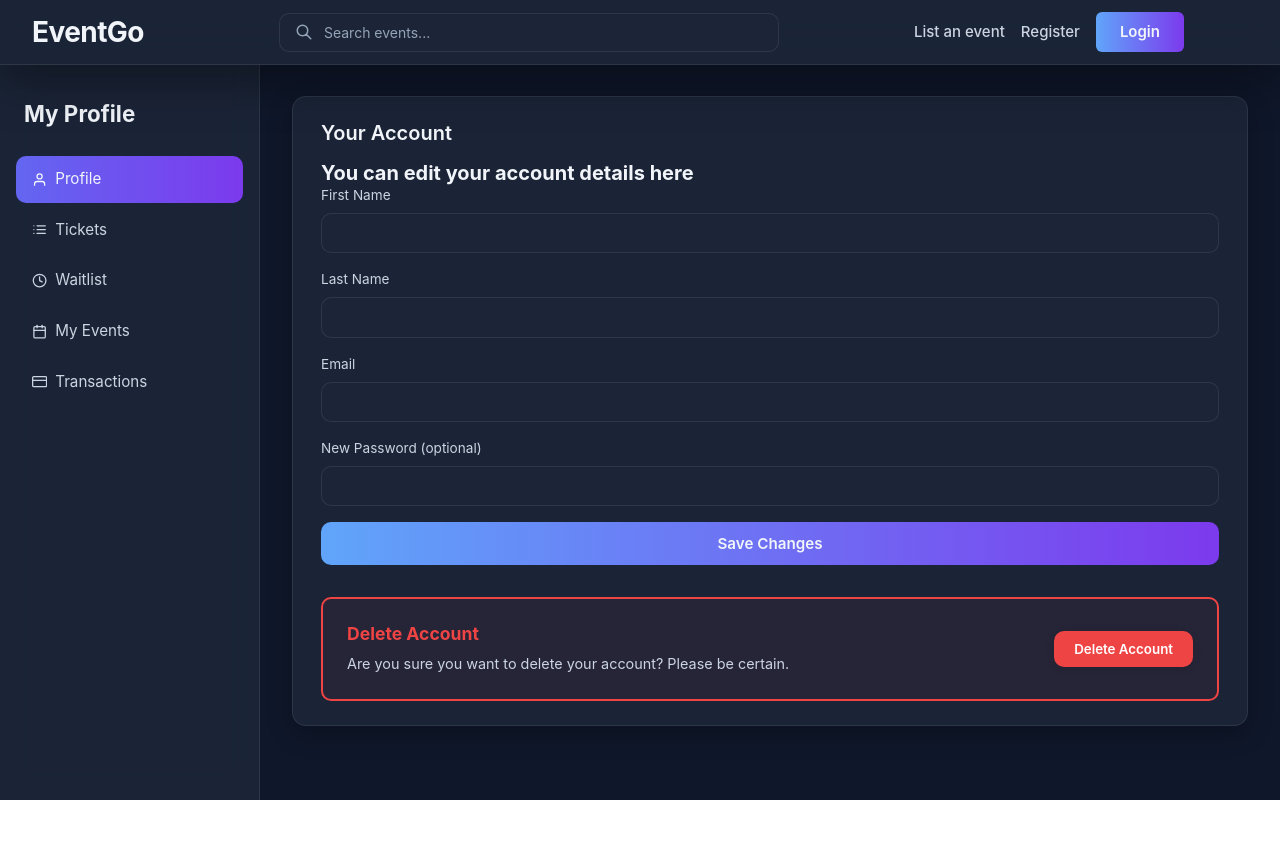
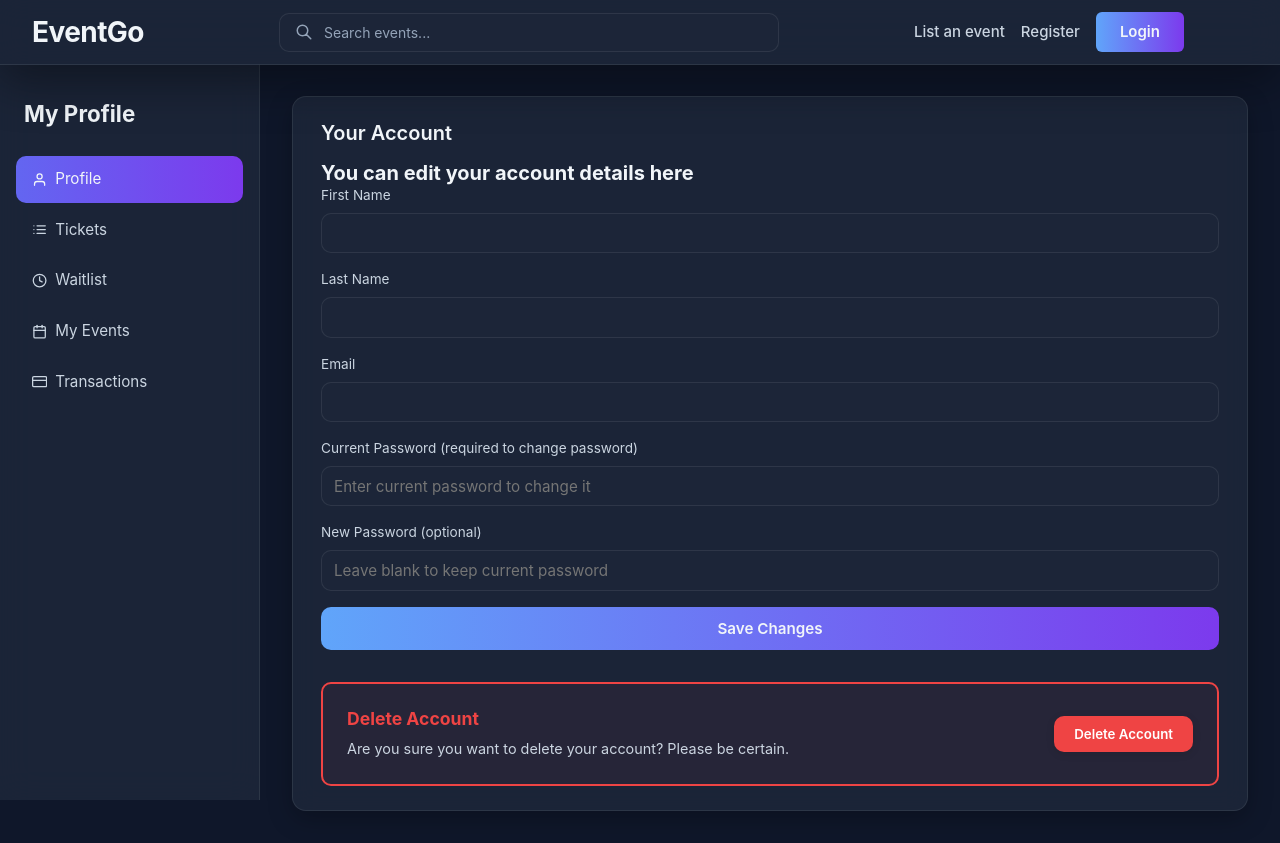
Before and after one commit to mpokorn/EventGo, a React (Vite) app in the folder frontend/: page /profile in a window 1280 px wide. Before the commit the page ends 800 px from the top, so only its background shows below. Built offline with nearby package versions, Linux system fonts and the light colour scheme; no server answers.

Commit message:
added more robust password change

```diff
--- a/frontend/src/pages/Profile.jsx
+++ b/frontend/src/pages/Profile.jsx
@@ -37,6 +37,7 @@ export default function Profile() {
     first_name: user?.first_name || "",
     last_name: user?.last_name || "",
     email: user?.email || "",
+    oldPassword: "",
     password: ""
   });
 
@@ -57,6 +58,7 @@ export default function Profile() {
         first_name: user.first_name || "",
         last_name: user.last_name || "",
         email: user.email || "",
+        oldPassword: "",
         password: ""
       });
     }
@@ -126,16 +128,31 @@ export default function Profile() {
 
   const handleSave = async (e) => {
     e.preventDefault();
+    setError("");
+    setSuccess("");
+
+    // Validate password change logic
+    if (profileData.password && !profileData.oldPassword) {
+      setError("Please enter your current password to change it.");
+      return;
+    }
+
     setSaving(true);
 
     try {
       const payload = { ...profileData };
-      if (!payload.password) delete payload.password;
+      if (!payload.password) {
+        delete payload.password;
+        delete payload.oldPassword;
+      }
 
       await api.put(`/users/${user.id}`, payload);
       setSuccess("Profile updated!");
+
+      // Clear password fields after successful update
+      setProfileData(prev => ({ ...prev, oldPassword: "", password: "" }));
     } catch (err) {
-      setError("Failed to update profile.");
+      setError(err.response?.data?.message || "Failed to update profile.");
     } finally {
       setSaving(false);
     }
--- a/frontend/src/pages/profile_sections/ProfileAccount.jsx
+++ b/frontend/src/pages/profile_sections/ProfileAccount.jsx
@@ -55,8 +55,25 @@ export default function ProfileAccount({ profileData, handleChange, handleSave,
         </div>
 
         <div className="form-row">
+          <label>Current Password (required to change password)</label>
+          <input
+            name="oldPassword"
+            type="password"
+            value={profileData.oldPassword || ''}
+            onChange={handleChange}
+            placeholder="Enter current password to change it"
+          />
+        </div>
+
+        <div className="form-row">
           <label>New Password (optional)</label>
-          <input name="password" type="password" value={profileData.password} onChange={handleChange} />
+          <input
+            name="password"
+            type="password"
+            value={profileData.password}
+            onChange={handleChange}
+            placeholder="Leave blank to keep current password"
+          />
         </div>
 
         {error && <div className="profile-error">{error}</div>}
```
Also changed, not shown: 1 other file (tests, documents, lock files or other folders).
